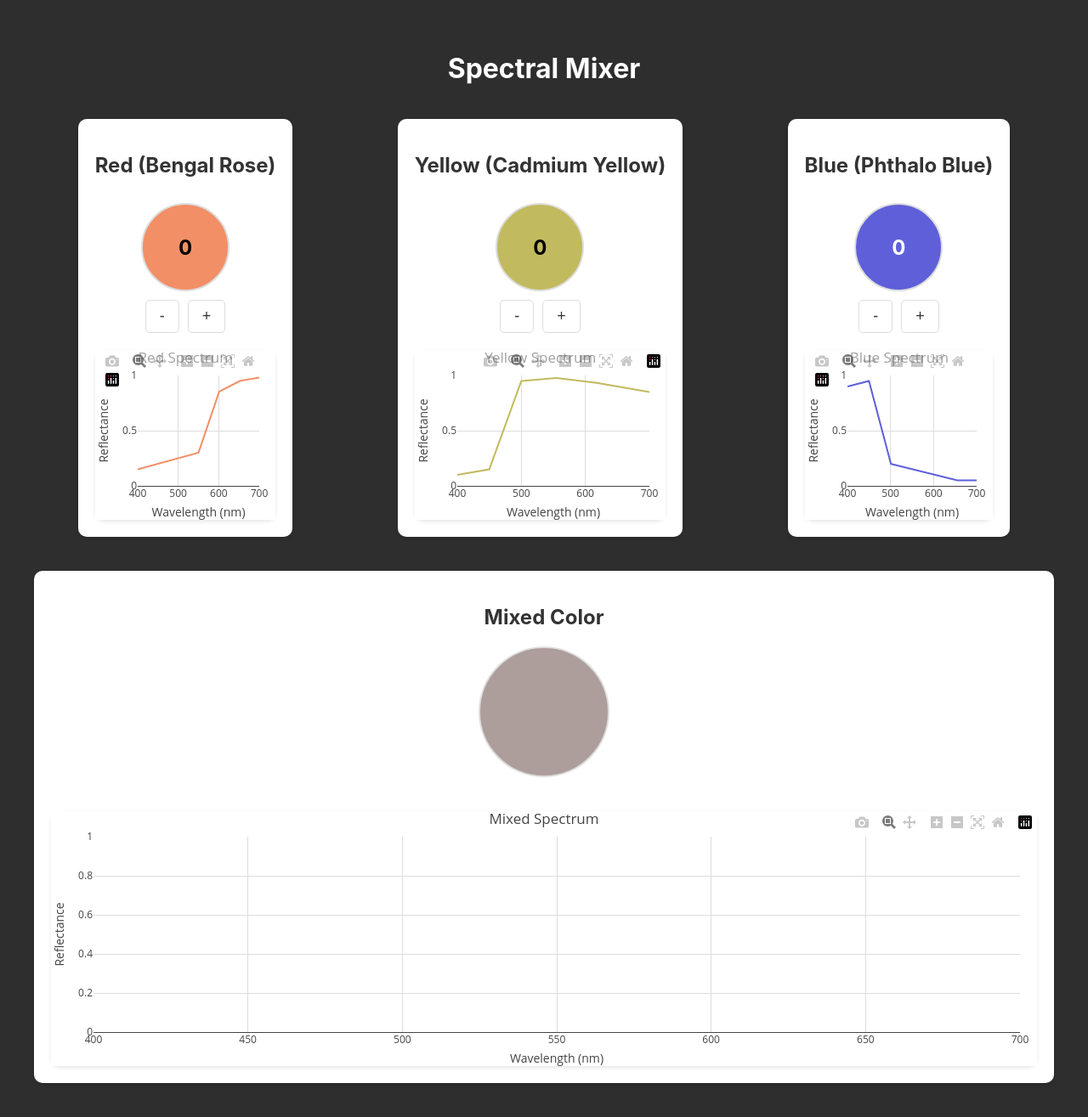
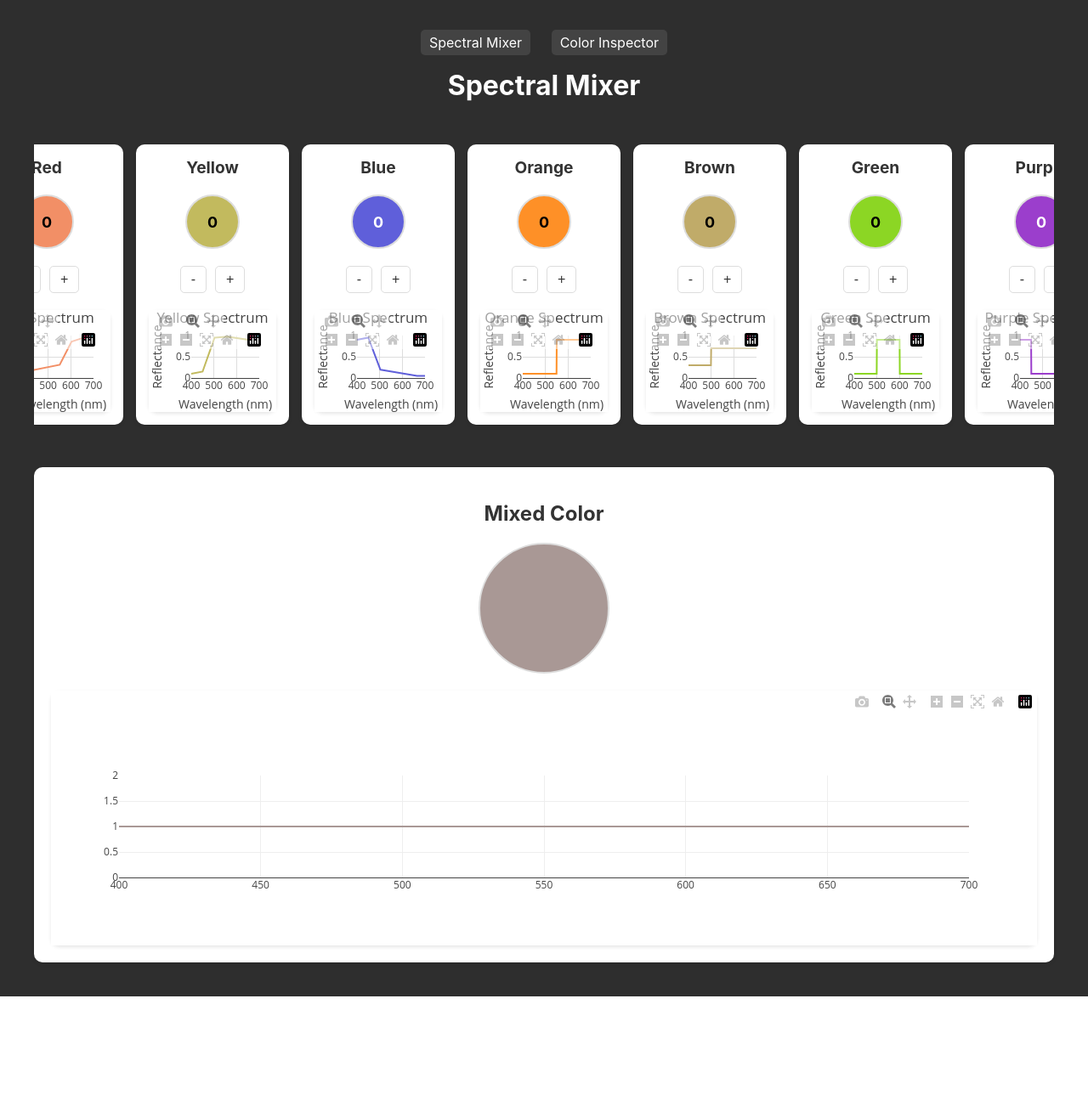
Before and after one commit to janoskonig/shadematch_python, a Flask app: page /spectral in a window 1280 px wide. Shown: the whole page at 85% size. After the commit the page ends 1173 px from the top, so only its background shows below. Run offline with Flask 2, Linux system fonts and the light colour scheme; some libraries are stand-ins or nearby versions.

Commit message:
premature darkening ellen

```diff
--- a/app/routes.py
+++ b/app/routes.py
@@ -5,6 +5,9 @@ from .models import User, MixingSession
 import random
 import string
 from .utils import calculate_delta_e
+import pandas as pd
+import os
+import numpy as np
 
 main = Blueprint('main', __name__)
 
@@ -18,7 +21,56 @@ def index():
 
 @main.route('/spectral')
 def spectral():
-    return render_template('spectral_mixer.html')
+    # Load CIE data
+    wavelengths, x_bar, y_bar, z_bar = load_cie_data()
+
+    # Define pigment spectra for all colors
+    pigments = {
+        'red': {
+            'wavelengths': wavelengths,
+            'reflectances': [0.1 if w < 600 else 0.9 for w in wavelengths]  # High reflectance in red region
+        },
+        'yellow': {
+            'wavelengths': wavelengths,
+            'reflectances': [0.1 if w < 500 else 0.9 for w in wavelengths]  # High reflectance in yellow region
+        },
+        'blue': {
+            'wavelengths': wavelengths,
+            'reflectances': [0.9 if w < 500 else 0.1 for w in wavelengths]  # High reflectance in blue region
+        },
+        'orange': {
+            'wavelengths': wavelengths,
+            'reflectances': [0.1 if w < 550 else 0.9 for w in wavelengths]  # High reflectance in orange region
+        },
+        'brown': {
+            'wavelengths': wavelengths,
+            'reflectances': [0.3 if w < 500 else 0.7 for w in wavelengths]  # Moderate reflectance across spectrum
+        },
+        'green': {
+            'wavelengths': wavelengths,
+            'reflectances': [0.1 if w < 500 or w > 600 else 0.9 for w in wavelengths]  # High reflectance in green region
+        },
+        'purple': {
+            'wavelengths': wavelengths,
+            'reflectances': [0.9 if w < 450 or w > 650 else 0.1 for w in wavelengths]  # High reflectance in purple region
+        }
+    }
+
+    # Generate individual spectrum plots and calculate RGB values
+    spectrum_plots = {}
+    for color, data in pigments.items():
+        # Convert spectrum to XYZ
+        X, Y, Z = spectrum_to_xyz(data['reflectances'], wavelengths, x_bar, y_bar, z_bar)
+        # Convert XYZ to RGB
+        r, g, b = xyz_to_rgb(X, Y, Z)
+
+        spectrum_plots[color] = {
+            'wavelengths': data['wavelengths'].tolist(),
+            'reflectances': data['reflectances'],
+            'rgb': [int(r), int(g), int(b)]
+        }
+
+    return render_template('spectral_mixer.html', spectrum_plots=spectrum_plots)
 
 @main.route('/register', methods=['POST'])
 def register():
@@ -101,3 +153,163 @@ def save_session():
         print('Error saving session:', str(e))
         db.session.rollback()
         return jsonify({'status': 'error', 'error': str(e)}), 500
+
+def load_cie_data():
+    # Wavelength range 400-700nm
+    wavelengths = np.arange(400, 701)
+
+    # CIE 1931 color matching functions (simplified)
+    x_bar = np.array([0.0143, 0.0435, 0.1344, 0.2839, 0.3483, 0.3362, 0.2908, 0.1954, 0.0956, 0.0320, 0.0049, 0.0093, 0.0633, 0.1655, 0.2904, 0.4334, 0.5945, 0.7621, 0.9163, 1.0263, 1.0622, 1.0026, 0.8544, 0.6424, 0.4479, 0.2835, 0.1649, 0.0874, 0.0468, 0.0227, 0.0114])
+    y_bar = np.array([0.0004, 0.0012, 0.0040, 0.0116, 0.023, 0.038, 0.060, 0.091, 0.139, 0.208, 0.323, 0.503, 0.710, 0.862, 0.954, 0.995, 0.995, 0.952, 0.870, 0.757, 0.631, 0.503, 0.381, 0.265, 0.175, 0.107, 0.061, 0.032, 0.017, 0.0082, 0.0041])
+    z_bar = np.array([0.0679, 0.2074, 0.6456, 1.3856, 1.7471, 1.7721, 1.6692, 1.2876, 0.8130, 0.4652, 0.2720, 0.1582, 0.0782, 0.0422, 0.0203, 0.0087, 0.0039, 0.0021, 0.0017, 0.0011, 0.0008, 0.0003, 0.0002, 0.0000, 0.0000, 0.0000, 0.0000, 0.0000, 0.0000, 0.0000, 0.0000])
+
+    return wavelengths, x_bar, y_bar, z_bar
+
+def spectrum_to_xyz(spectrum, wavelengths, x_bar, y_bar, z_bar):
+    """Convert spectrum to XYZ using CIE color matching functions"""
+    # Interpolate color matching functions to match spectrum wavelengths
+    x_interp = np.interp(wavelengths, np.arange(400, 701, 10), x_bar)
+    y_interp = np.interp(wavelengths, np.arange(400, 701, 10), y_bar)
+    z_interp = np.interp(wavelengths, np.arange(400, 701, 10), z_bar)
+
+    # Calculate XYZ values
+    X = np.sum(spectrum * x_interp)
+    Y = np.sum(spectrum * y_interp)
+    Z = np.sum(spectrum * z_interp)
+
+    # Normalize
+    sum_xyz = X + Y + Z
+    if sum_xyz > 0:
+        X = X / sum_xyz
+        Y = Y / sum_xyz
+        Z = Z / sum_xyz
+
+    return X, Y, Z
+
+def xyz_to_rgb(X, Y, Z):
+    """Convert XYZ to RGB using sRGB transformation matrix"""
+    # sRGB transformation matrix
+    M = np.array([
+        [ 3.2406, -1.5372, -0.4986],
+        [-0.9689,  1.8758,  0.0415],
+        [ 0.0557, -0.2040,  1.0570]
+    ])
+
+    # Transform XYZ to RGB
+    rgb = np.dot(M, np.array([X, Y, Z]))
+
+    # Gamma correction
+    rgb = np.where(rgb > 0.0031308,
+                   1.055 * np.power(rgb, 1/2.4) - 0.055,
+                   12.92 * rgb)
+
+    # Scale to 0-255 and clamp
+    rgb = np.clip(rgb * 255, 0, 255)
+
+    return rgb.astype(int)
+
+@main.route('/color_inspector')
+def color_inspector():
+    # Load CIE data
+    wavelengths, x_bar, y_bar, z_bar = load_cie_data()
+
+    # Read the Excel file
+    excel_path = os.path.join(os.path.dirname(os.path.dirname(__file__)), 'salata_csonkanyag_reflektancia.xlsx')
+    if not os.path.exists(excel_path):
+        return "Excel file not found", 404
+
+    # Read the Excel file
+    df = pd.read_excel(excel_path)
+
+    # Get wavelengths and reflectance data
+    # Strip 'nm' suffix and convert to float
+    wavelengths = [float(col.replace('nm', '')) for col in df.columns[1:]]
+    samples = []
+
+    for _, row in df.iterrows():
+        sample_name = row[0]
+        # Convert percentage reflectances to 0-1 range
+        reflectances = [r/100.0 for r in row[1:].tolist()]
+
+        # Convert spectrum to XYZ
+        X, Y, Z = spectrum_to_xyz(reflectances, wavelengths, x_bar, y_bar, z_bar)
+
+        # Convert XYZ to RGB
+        rgb = xyz_to_rgb(X, Y, Z)
+
+        samples.append({
+            'name': sample_name,
+            'wavelengths': wavelengths,
+            'reflectances': reflectances,
+            'rgb': rgb.tolist()
+        })
+
+    return render_template('color_inspector.html', samples=samples)
+
+@main.route('/mix_colors', methods=['POST'])
+def mix_colors():
+    data = request.get_json()
+    drop_counts = data.get('dropCounts', {})
+
+    # Load CIE data
+    wavelengths, x_bar, y_bar, z_bar = load_cie_data()
+
+    # Define pigment spectra (same as in spectral route)
+    pigments = {
+        'red': {
+            'wavelengths': wavelengths,
+            'reflectances': [0.1 if w < 600 else 0.9 for w in wavelengths]
+        },
+        'yellow': {
+            'wavelengths': wavelengths,
+            'reflectances': [0.1 if w < 500 else 0.9 for w in wavelengths]
+        },
+        'blue': {
+            'wavelengths': wavelengths,
+            'reflectances': [0.9 if w < 500 else 0.1 for w in wavelengths]
+        },
+        'orange': {
+            'wavelengths': wavelengths,
+            'reflectances': [0.1 if w < 550 else 0.9 for w in wavelengths]
+        },
+        'brown': {
+            'wavelengths': wavelengths,
+            'reflectances': [0.3 if w < 500 else 0.7 for w in wavelengths]
+        },
+        'green': {
+            'wavelengths': wavelengths,
+            'reflectances': [0.1 if w < 500 or w > 600 else 0.9 for w in wavelengths]
+        },
+        'purple': {
+            'wavelengths': wavelengths,
+            'reflectances': [0.9 if w < 450 or w > 650 else 0.1 for w in wavelengths]
+        }
+    }
+
+    # Calculate mixed spectrum using subtractive mixing
+    mixed_spectrum = np.ones(len(wavelengths))
+    total_drops = sum(drop_counts.values())
+
+    if total_drops > 0:
+        for color, count in drop_counts.items():
+            if count > 0 and color in pigments:
+                # Apply subtractive mixing with normalized drop count
+                # This prevents the values from becoming too small
+                normalized_count = count / (total_drops * 0.5)  # Scale factor to prevent too rapid darkening
+                mixed_spectrum *= np.array(pigments[color]['reflectances']) ** normalized_count
+
+    # Ensure the spectrum doesn't get too dark
+    mixed_spectrum = np.clip(mixed_spectrum, 0.01, 1.0)
+
+    # Convert mixed spectrum to XYZ
+    X, Y, Z = spectrum_to_xyz(mixed_spectrum, wavelengths, x_bar, y_bar, z_bar)
+    # Convert XYZ to RGB
+    r, g, b = xyz_to_rgb(X, Y, Z)
+
+    return jsonify({
+        'rgb': [int(r), int(g), int(b)],
+        'spectrum': {
+            'wavelengths': wavelengths.tolist(),
+            'reflectances': mixed_spectrum.tolist()
+        }
+    })
--- a/requirements.txt
+++ b/requirements.txt
@@ -4,3 +4,7 @@ python-dotenv==1.0.0
 gunicorn==20.1.0
 colormath==3.0.0
 numpy==1.24.3
+matplotlib
+pandas
+openpyxl
+plotly
--- a/static/spectral_mixer.js
+++ b/static/spectral_mixer.js
@@ -321,3 +321,189 @@ window.addEventListener('load', () => {
     console.log('Window loaded, initializing SpectralMixer');
     window.spectralMixer = new SpectralMixer();
 });
+
+// Initialize the spectral mixer when the page loads
+document.addEventListener('DOMContentLoaded', function() {
+    console.log('Initializing spectral mixer...');
+    console.log('Spectrum plots:', spectrum_plots);
+
+    // Initialize plots for each color
+    const colors = ['red', 'yellow', 'blue', 'orange', 'brown', 'green', 'purple'];
+
+    colors.forEach(color => {
+        console.log(`Initializing ${color}...`);
+        const plotDiv = document.getElementById(`${color}Spectrum`);
+        if (!plotDiv) {
+            console.error(`Could not find plot div for ${color}`);
+            return;
+        }
+
+        const plotData = spectrum_plots[color];
+        if (!plotData) {
+            console.error(`No data found for ${color}`);
+            return;
+        }
+
+        const [r, g, b] = plotData.rgb;
+        console.log(`${color} RGB:`, r, g, b);
+
+        const trace = {
+            x: plotData.wavelengths,
+            y: plotData.reflectances,
+            type: 'scatter',
+            mode: 'lines',
+            name: color.charAt(0).toUpperCase() + color.slice(1),
+            line: {
+                color: `rgb(${r}, ${g}, ${b})`,
+                width: 2
+            }
+        };
+
+        const layout = {
+            title: `${color.charAt(0).toUpperCase() + color.slice(1)} Spectrum`,
+            xaxis: {
+                title: 'Wavelength (nm)',
+                range: [400, 700],
+                showgrid: true,
+                gridcolor: '#ddd'
+            },
+            yaxis: {
+                title: 'Reflectance',
+                range: [0, 1],
+                showgrid: true,
+                gridcolor: '#ddd'
+            },
+            margin: { t: 30, r: 20, b: 40, l: 50 },
+            paper_bgcolor: 'white',
+            plot_bgcolor: 'white'
+        };
+
+        Plotly.newPlot(plotDiv, [trace], layout);
+
+        // Set initial color of the circle
+        const circle = document.getElementById(`${color}Circle`);
+        if (circle) {
+            circle.style.backgroundColor = `rgb(${r}, ${g}, ${b})`;
+            circle.style.color = getContrastColor(r, g, b);
+        }
+    });
+
+    // Initialize mixed spectrum plot
+    const mixedPlotDiv = document.getElementById('mixedSpectrum');
+    if (mixedPlotDiv) {
+        const layout = {
+            title: 'Mixed Spectrum',
+            xaxis: {
+                title: 'Wavelength (nm)',
+                range: [400, 700],
+                showgrid: true,
+                gridcolor: '#ddd'
+            },
+            yaxis: {
+                title: 'Reflectance',
+                range: [0, 1],
+                showgrid: true,
+                gridcolor: '#ddd'
+            },
+            margin: { t: 30, r: 20, b: 40, l: 50 },
+            paper_bgcolor: 'white',
+            plot_bgcolor: 'white'
+        };
+
+        Plotly.newPlot(mixedPlotDiv, [], layout);
+    }
+
+    // Initialize drop counts
+    const dropCounts = {};
+    colors.forEach(color => {
+        dropCounts[color] = 0;
+    });
+
+    // Add event listeners for plus/minus buttons
+    colors.forEach(color => {
+        const plusBtn = document.getElementById(`${color}Plus`);
+        const minusBtn = document.getElementById(`${color}Minus`);
+        const circle = document.getElementById(`${color}Circle`);
+
+        if (plusBtn && minusBtn && circle) {
+            plusBtn.addEventListener('click', () => {
+                console.log(`${color} plus button clicked`);
+                dropCounts[color]++;
+                circle.textContent = dropCounts[color];
+                updateMixedColor();
+            });
+
+            minusBtn.addEventListener('click', () => {
+                if (dropCounts[color] > 0) {
+                    dropCounts[color]--;
+                    circle.textContent = dropCounts[color];
+                    updateMixedColor();
+                }
+            });
+        }
+    });
+
+    // Initial update of mixed color
+    updateMixedColor();
+});
+
+function updateMixedColor() {
+    console.log('Updating mixed color...');
+    // Get current drop counts
+    const colors = ['red', 'yellow', 'blue', 'orange', 'brown', 'green', 'purple'];
+    const dropCounts = {};
+    colors.forEach(color => {
+        const circle = document.getElementById(`${color}Circle`);
+        if (circle) {
+            dropCounts[color] = parseInt(circle.textContent) || 0;
+        }
+    });
+
+    console.log('Drop counts:', dropCounts);
+
+    // Send request to server
+    fetch('/mix_colors', {
+        method: 'POST',
+        headers: {
+            'Content-Type': 'application/json',
+        },
+        body: JSON.stringify({ dropCounts })
+    })
+    .then(response => response.json())
+    .then(data => {
+        console.log('Received data:', data);
+        const [r, g, b] = data.rgb;
+
+        // Update mixed color circle
+        const mixedCircle = document.getElementById('mixedCircle');
+        if (mixedCircle) {
+            mixedCircle.style.backgroundColor = `rgb(${r}, ${g}, ${b})`;
+            mixedCircle.style.color = getContrastColor(r, g, b);
+        }
+
+        // Update mixed spectrum plot
+        const mixedPlotDiv = document.getElementById('mixedSpectrum');
+        if (mixedPlotDiv) {
+            const trace = {
+                x: data.spectrum.wavelengths,
+                y: data.spectrum.reflectances,
+                type: 'scatter',
+                mode: 'lines',
+                name: 'Mixed',
+                line: {
+                    color: `rgb(${r}, ${g}, ${b})`,
+                    width: 2
+                }
+            };
+
+            Plotly.react(mixedPlotDiv, [trace]);
+        }
+    })
+    .catch(error => console.error('Error:', error));
+}
+
+function getContrastColor(r, g, b) {
+    // Calculate relative luminance
+    const luminance = (0.299 * r + 0.587 * g + 0.114 * b) / 255;
+    return luminance > 0.5 ? '#000000' : '#ffffff';
+}
--- a/templates/spectral_mixer.html
+++ b/templates/spectral_mixer.html
@@ -23,7 +23,7 @@
         }
 
         .container {
-            max-width: 1200px;
+            max-width: 1800px;
             margin: 0 auto;
             padding: 20px;
         }
@@ -36,10 +36,13 @@
 
         .color-controls {
             display: flex;
-            justify-content: space-around;
+            flex-direction: row;
+            justify-content: center;
+            gap: 15px;
             margin-bottom: 40px;
-            flex-wrap: wrap;
-            gap: 20px;
+            flex-wrap: nowrap;
+            overflow-x: auto;
+            padding: 10px;
         }
 
         .color-control {
@@ -47,33 +50,42 @@
             flex-direction: column;
             align-items: center;
             background: var(--surface-color);
-            padding: 20px;
+            padding: 15px;
             border-radius: 10px;
             box-shadow: 0 2px 4px var(--shadow-color);
-            min-width: 200px;
+            min-width: 150px;
+            flex: 0 0 auto;
+        }
+
+        .color-control h2 {
+            margin: 0 0 10px 0;
+            font-size: 1.2em;
+            text-align: center;
         }
 
         .color-circle {
-            width: 100px;
-            height: 100px;
+            width: 60px;
+            height: 60px;
             border-radius: 50%;
             display: flex;
             align-items: center;
             justify-content: center;
-            font-size: 24px;
+            font-size: 18px;
             font-weight: bold;
             margin: 10px 0;
             border: 2px solid var(--border-color);
+            background-color: #f0f0f0;
         }
 
         .drop-buttons {
             display: flex;
             gap: 10px;
+            margin: 10px 0;
         }
 
         .drop-button {
-            padding: 8px 16px;
-            font-size: 18px;
+            padding: 6px 12px;
+            font-size: 16px;
             border: none;
             border-radius: 5px;
             background: var(--surface-color);
@@ -105,8 +117,8 @@
 
         .spectrum-plot {
             width: 100%;
-            height: 200px;
-            margin-top: 20px;
+            height: 120px;
+            margin-top: 10px;
             background: var(--surface-color);
             border-radius: 10px;
             box-shadow: 0 2px 4px var(--shadow-color);
@@ -115,20 +127,42 @@
         .mixed-spectrum {
             width: 100%;
             height: 300px;
-            margin-top: 40px;
+            margin-top: 20px;
             background: var(--surface-color);
             border-radius: 10px;
             box-shadow: 0 2px 4px var(--shadow-color);
+        }
+
+        .nav-links {
+            text-align: center;
+            margin-bottom: 20px;
+        }
+
+        .nav-links a {
+            color: white;
+            text-decoration: none;
+            margin: 0 10px;
+            padding: 5px 10px;
+            border-radius: 5px;
+            background: rgba(255, 255, 255, 0.1);
+        }
+
+        .nav-links a:hover {
+            background: rgba(255, 255, 255, 0.2);
         }
     </style>
 </head>
 <body>
     <div class="container">
+        <div class="nav-links">
+            <a href="/spectral">Spectral Mixer</a>
+            <a href="/color_inspector">Color Inspector</a>
+        </div>
         <h1>Spectral Mixer</h1>
 
         <div class="color-controls">
             <div class="color-control" data-color="red">
-                <h2>Red (Bengal Rose)</h2>
+                <h2>Red</h2>
                 <div class="color-circle" id="redCircle">0</div>
                 <div class="drop-buttons">
                     <button class="drop-button" id="redMinus">-</button>
@@ -138,7 +172,7 @@
             </div>
 
             <div class="color-control" data-color="yellow">
-                <h2>Yellow (Cadmium Yellow)</h2>
+                <h2>Yellow</h2>
                 <div class="color-circle" id="yellowCircle">0</div>
                 <div class="drop-buttons">
                     <button class="drop-button" id="yellowMinus">-</button>
@@ -148,13 +182,53 @@
             </div>
 
             <div class="color-control" data-color="blue">
-                <h2>Blue (Phthalo Blue)</h2>
+                <h2>Blue</h2>
                 <div class="color-circle" id="blueCircle">0</div>
                 <div class="drop-buttons">
                     <button class="drop-button" id="blueMinus">-</button>
                     <button class="drop-button" id="bluePlus">+</button>
                 </div>
                 <div class="spectrum-plot" id="blueSpectrum"></div>
+            </div>
+
+            <div class="color-control" data-color="orange">
+                <h2>Orange</h2>
+                <div class="color-circle" id="orangeCircle">0</div>
+                <div class="drop-buttons">
+                    <button class="drop-button" id="orangeMinus">-</button>
+                    <button class="drop-button" id="orangePlus">+</button>
+                </div>
+                <div class="spectrum-plot" id="orangeSpectrum"></div>
+            </div>
+
+            <div class="color-control" data-color="brown">
+                <h2>Brown</h2>
+                <div class="color-circle" id="brownCircle">0</div>
+                <div class="drop-buttons">
+                    <button class="drop-button" id="brownMinus">-</button>
+                    <button class="drop-button" id="brownPlus">+</button>
+                </div>
+                <div class="spectrum-plot" id="brownSpectrum"></div>
+            </div>
+
+            <div class="color-control" data-color="green">
+                <h2>Green</h2>
+                <div class="color-circle" id="greenCircle">0</div>
+                <div class="drop-buttons">
+                    <button class="drop-button" id="greenMinus">-</button>
+                    <button class="drop-button" id="greenPlus">+</button>
+                </div>
+                <div class="spectrum-plot" id="greenSpectrum"></div>
+            </div>
+
+            <div class="color-control" data-color="purple">
+                <h2>Purple</h2>
+                <div class="color-circle" id="purpleCircle">0</div>
+                <div class="drop-buttons">
+                    <button class="drop-button" id="purpleMinus">-</button>
+                    <button class="drop-button" id="purplePlus">+</button>
+                </div>
+                <div class="spectrum-plot" id="purpleSpectrum"></div>
             </div>
         </div>
 
@@ -165,6 +239,10 @@
         </div>
     </div>
 
+    <script>
+        // Make spectrum_plots available to JavaScript
+        const spectrum_plots = {{ spectrum_plots|tojson|safe }};
+    </script>
     <script src="{{ url_for('static', filename='spectral_mixer.js') }}"></script>
 </body>
 </html>
```
Also changed, not shown: spectral_mixer.py (+42 -2 lines), templates/color_inspector.html (added, +155 -0 lines), 1 other file.
